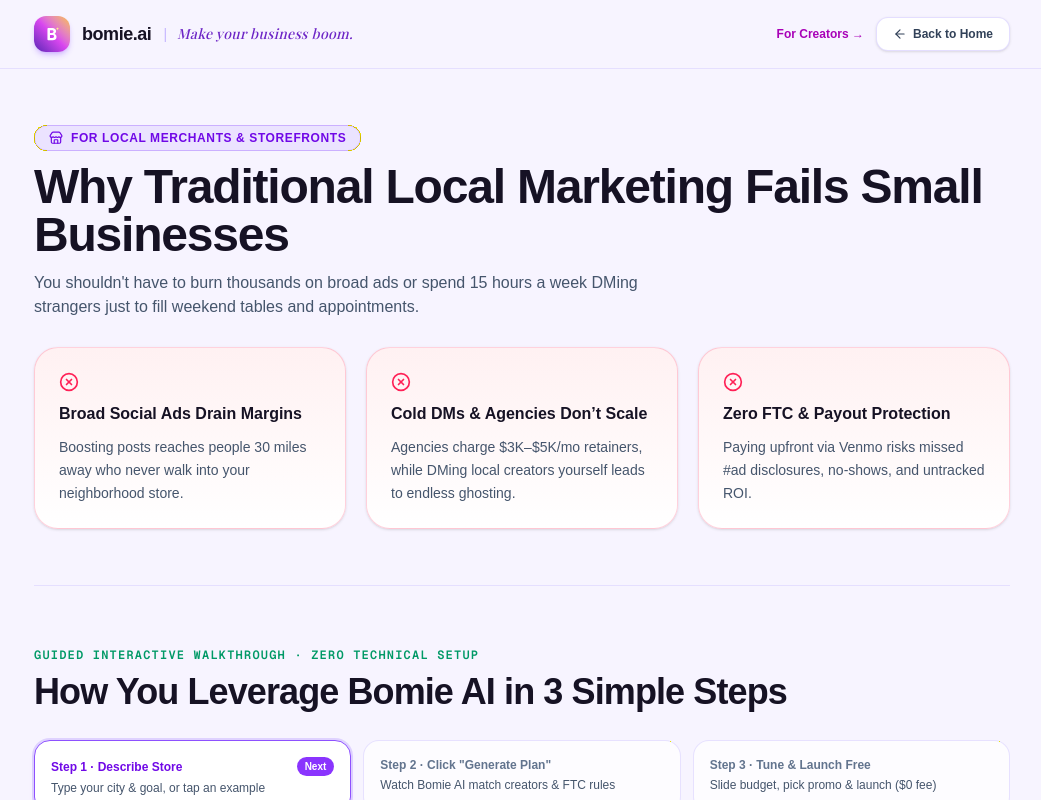
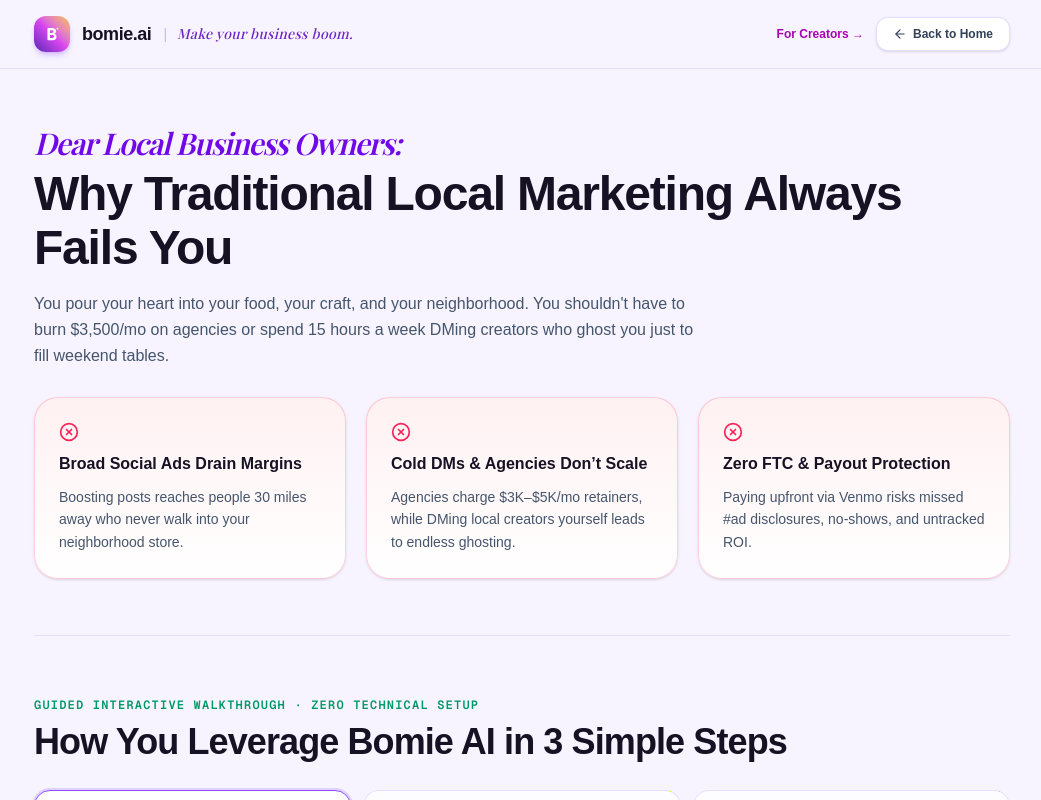
Before and after one commit to lucian20262027/Bomie_Website, a Next.js app: page /merchant in a window 1280 px wide. Shown: the top 800 px of the page, without its empty margins (118-1159 px from the left). Built offline with nearby package versions, Linux system fonts and the light colour scheme.

Commit message:
polish(merchant,creator): replace pill badges with direct conversational hero salutations

```diff
--- a/src/app/creator/page.tsx
+++ b/src/app/creator/page.tsx
@@ -167,16 +167,15 @@ export default function CreatorPage() {
       <main className="mx-auto max-w-5xl px-6 py-14 space-y-14">
         {/* 1. Creator Pain Points First */}
         <section className="space-y-7">
-          <div className="space-y-3">
-            <div className="inline-flex items-center gap-2 rounded-full border border-fuchsia-500/35 bg-fuchsia-500/10 px-3.5 py-1 text-xs font-semibold uppercase tracking-wider text-fuchsia-700">
-              <Video className="h-3.5 w-3.5" />
-              For Local Creators &amp; Storytellers
-            </div>
-            <h1 className="text-3xl sm:text-5xl font-extrabold tracking-tight text-[#161224]">
+          <div className="space-y-4">
+            <h1 className="text-3xl sm:text-5xl font-extrabold tracking-tight text-[#161224] leading-[1.12]">
+              <span className="block font-[family-name:var(--font-playfair)] italic font-semibold text-fuchsia-700 text-2xl sm:text-3xl mb-1.5">
+                My Local Creators:
+              </span>
               Stop Chasing Cold DMs and Late Invoices
             </h1>
-            <p className="max-w-2xl text-base text-slate-600">
-              Your neighborhood influence is valuable even at 2K–50K followers. Bomie AI brings paid local brand deals directly to you—with guaranteed escrow payouts.
+            <p className="max-w-2xl text-base leading-relaxed text-slate-600">
+              Your neighborhood trust is worth real money—even at 2K–50K followers. Stop getting ignored by mega-agencies or offered &ldquo;free exposure.&rdquo; Let paid local brand deals come straight to you, with instant escrow payouts.
             </p>
           </div>
 
--- a/src/app/merchant/page.tsx
+++ b/src/app/merchant/page.tsx
@@ -187,16 +187,15 @@ export default function MerchantPage() {
       <main className="mx-auto max-w-5xl px-6 py-14 space-y-14">
         {/* 1. Merchant Pain Points First */}
         <section className="space-y-7">
-          <div className="space-y-3">
-            <div className="inline-flex items-center gap-2 rounded-full border border-violet-500/35 bg-violet-500/10 px-3.5 py-1 text-xs font-semibold uppercase tracking-wider text-violet-700">
-              <Store className="h-3.5 w-3.5" />
-              For Local Merchants &amp; Storefronts
-            </div>
-            <h1 className="text-3xl sm:text-5xl font-extrabold tracking-tight text-[#161224]">
-              Why Traditional Local Marketing Fails Small Businesses
+          <div className="space-y-4">
+            <h1 className="text-3xl sm:text-5xl font-extrabold tracking-tight text-[#161224] leading-[1.12]">
+              <span className="block font-[family-name:var(--font-playfair)] italic font-semibold text-violet-700 text-2xl sm:text-3xl mb-1.5">
+                Dear Local Business Owners:
+              </span>
+              Why Traditional Local Marketing Always Fails You
             </h1>
-            <p className="max-w-2xl text-base text-slate-600">
-              You shouldn&apos;t have to burn thousands on broad ads or spend 15 hours a week DMing strangers just to fill weekend tables and appointments.
+            <p className="max-w-2xl text-base leading-relaxed text-slate-600">
+              You pour your heart into your food, your craft, and your neighborhood. You shouldn&apos;t have to burn $3,500/mo on agencies or spend 15 hours a week DMing creators who ghost you just to fill weekend tables.
             </p>
           </div>
 
```
